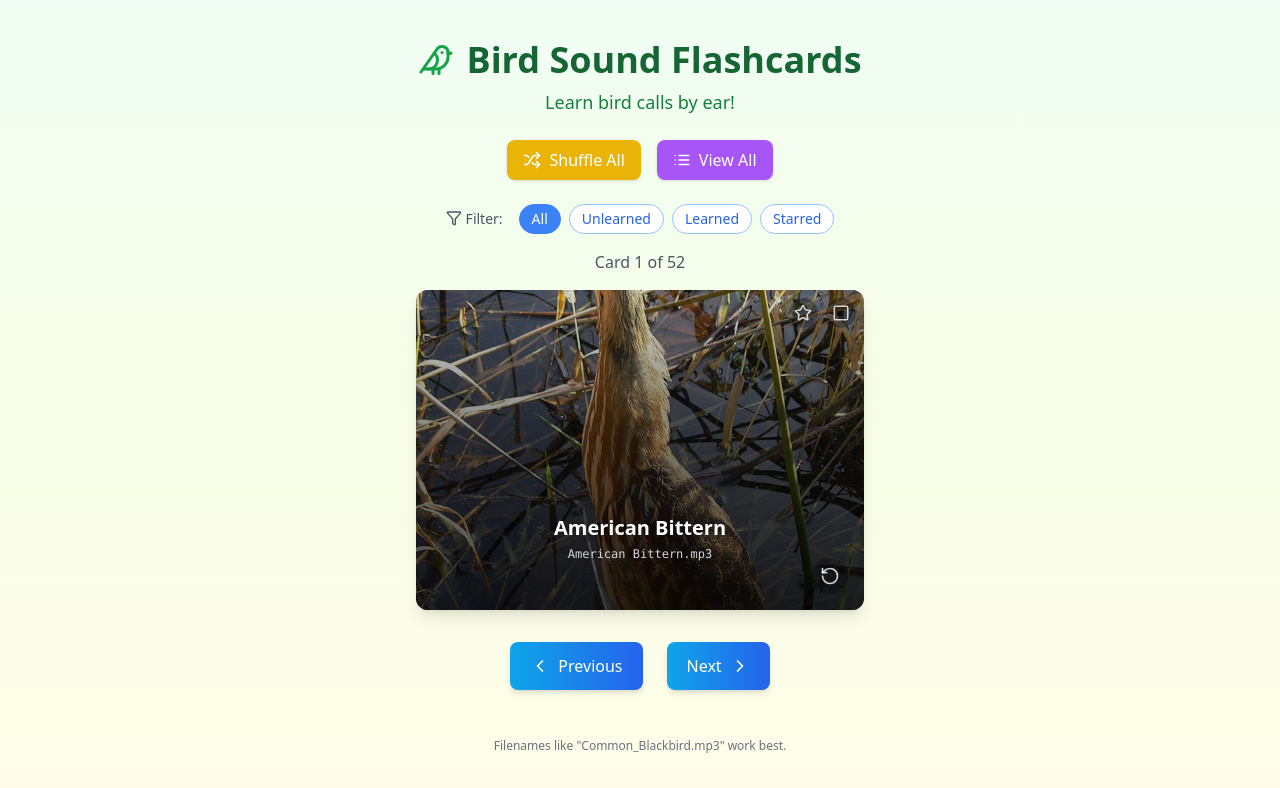
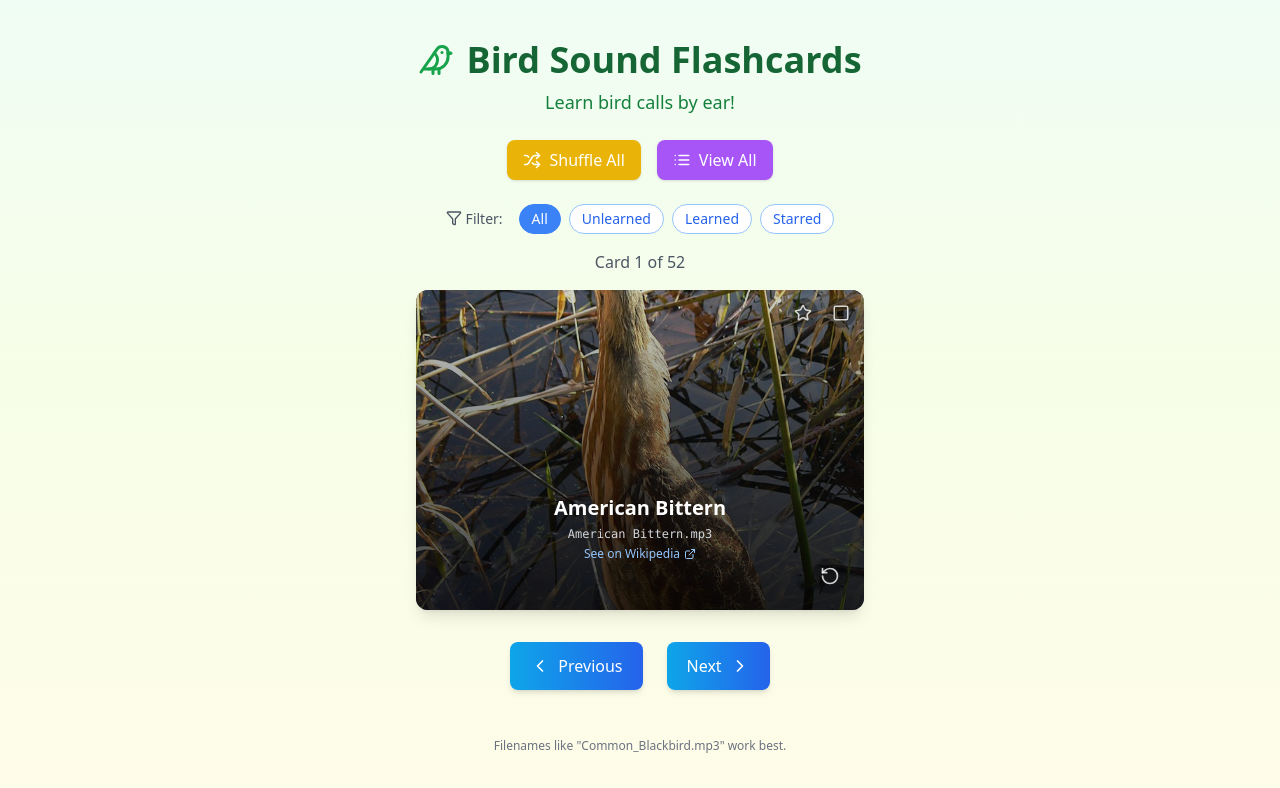
Before and after one commit to HE-22/Bird-Sound-Flashcards, a React (Create React App) app: page / in a window 1280 px wide. Both pictures are taken after a click on the button 828 px from the left and 574 px from the top of the page. Shown: the top 788 px of the page. Built offline with nearby package versions, Linux system fonts and the light colour scheme.

Commit message:
Add Wikipedia links to AllCardsView and Flashcard components

```diff
--- a/src/components/AllCardsView.tsx
+++ b/src/components/AllCardsView.tsx
@@ -1,5 +1,5 @@
 import React from 'react';
-import { CheckSquare, Square, Star } from 'lucide-react';
+import { CheckSquare, Square, Star, ExternalLink } from 'lucide-react';
 import { Card } from '../types';
 import { AUDIO_DIR } from '../config';
 import AudioPlayer from './AudioPlayer';
@@ -29,6 +29,7 @@ const AllCardsView: React.FC<AllCardsViewProps> = ({ cards, onToggleLearned, onT
                  const LearnedIcon = card.learned ? CheckSquare : Square;
                  const StarIcon = card.starred ? () => <Star size={18} fill="currentColor" /> : Star;
                  const audioSrc = `${AUDIO_DIR}${card.audioFilename}`;
+                 const wikipediaSearchUrl = `https://en.wikipedia.org/w/index.php?search=${encodeURIComponent(card.displayName)}`;
 
                  return (
                     <div key={card.id} className="bg-white p-3 rounded-lg shadow flex items-center justify-between gap-3 relative border border-gray-200"> {/* Reduced padding/gap */}
@@ -36,9 +37,18 @@ const AllCardsView: React.FC<AllCardsViewProps> = ({ cards, onToggleLearned, onT
                         <div className="w-16 h-16 flex-shrink-0 bg-gray-100 rounded overflow-hidden flex items-center justify-center">
                            <BirdImage src={card.imgSrc} alt={card.displayName} className="w-full h-full object-cover" />
                         </div>
-                        {/* Name and Audio */}
+                        {/* Name, Link and Audio */}
                         <div className="flex-grow min-w-0 mr-auto"> {/* Pushes buttons to the right */}
-                            <p className="font-medium text-base text-gray-800 mb-1 truncate">{card.displayName}</p> {/* Use card.displayName directly */}
+                            <p className="font-medium text-base text-gray-800 mb-0.5 truncate">{card.displayName}</p> {/* Use card.displayName directly */}
+                             {/* Wikipedia Link */}
+                             <a
+                                href={wikipediaSearchUrl}
+                                target="_blank" // Open in new tab
+                                rel="noopener noreferrer" // Security best practice
+                                className="inline-flex items-center gap-0.5 text-xs text-blue-600 hover:text-blue-800 hover:underline mb-1 transition-colors"
+                             >
+                                Wikipedia <ExternalLink size={10} />
+                             </a>
                             <AudioPlayer src={audioSrc} />
                         </div>
                          {/* Status Buttons Container */}
--- a/src/components/Flashcard.tsx
+++ b/src/components/Flashcard.tsx
@@ -1,5 +1,5 @@
 import React from 'react';
-import { CheckSquare, Square, Star, RotateCcw, Bird } from 'lucide-react';
+import { CheckSquare, Square, Star, RotateCcw, Bird, ExternalLink } from 'lucide-react';
 import AudioPlayer from './AudioPlayer';
 import BirdImage from './BirdImage';
 
@@ -39,6 +39,9 @@ const Flashcard: React.FC<FlashcardProps> = ({
 
   // Extract filename from audioSrc
   const audioFilename = audioSrc ? audioSrc.split('/').pop() : 'N/A';
+
+  // Construct Wikipedia search URL
+  const wikipediaSearchUrl = `https://en.wikipedia.org/w/index.php?search=${encodeURIComponent(displayName)}`;
 
   return (
     // Main container - Removed perspective class
@@ -107,7 +110,17 @@ const Flashcard: React.FC<FlashcardProps> = ({
              {/* Bird Name */}
              <p className="text-xl font-bold text-center text-white drop-shadow-lg">{displayName}</p>
              {/* Audio Filename */}
-             <p className="text-xs font-mono text-center text-gray-300 mt-1 mb-8 drop-shadow-md">{audioFilename}</p>
+             <p className="text-xs font-mono text-center text-gray-300 mt-1 mb-1 drop-shadow-md">{audioFilename}</p> {/* Reduced bottom margin */}
+             {/* Wikipedia Link */}
+             <a
+                href={wikipediaSearchUrl}
+                target="_blank" // Open in new tab
+                rel="noopener noreferrer" // Security best practice
+                onClick={(e) => e.stopPropagation()} // Prevent flipping when clicking link
+                className="inline-flex items-center gap-1 text-xs text-blue-300 hover:text-blue-100 hover:underline mb-8 transition-colors"
+             >
+                See on Wikipedia <ExternalLink size={12} />
+             </a>
           </div>
 
           {/* Flip Button - Overlay */}
```
